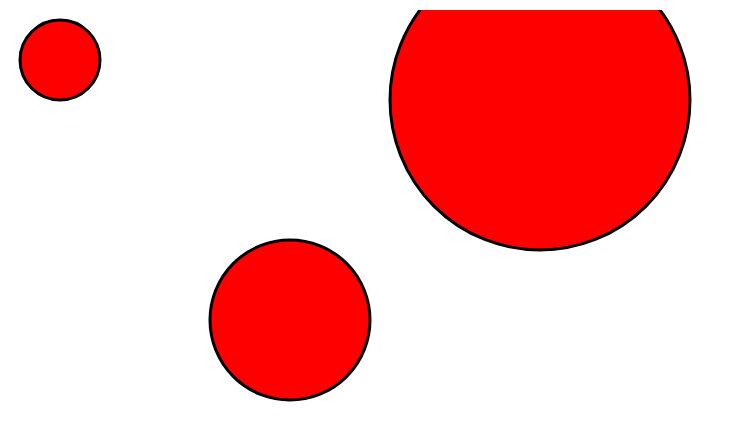
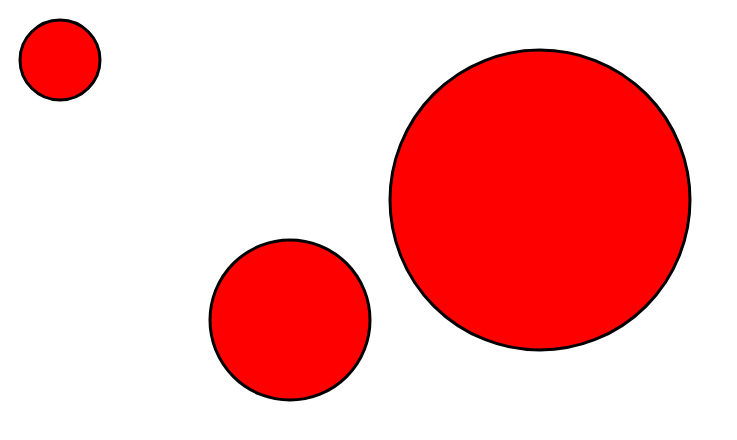
Before and after one commit to cusebs/cusebs.github.io, a plain HTML site: page index.html in a window 1280 px wide. Shown: the top 440 px of the page, without its empty margins (0-737 px from the left). Drawn offline with Linux system fonts and the light colour scheme.

Commit message:
Moved circle

```diff
--- a/index.html
+++ b/index.html
@@ -6,7 +6,7 @@
 		<svg height="5000" width="5000">
 			<circle cx="50" cy="50" r="40" stroke="black" stroke-width="3" fill="red" />
 			<circle cx="280" cy="310" r="80" stroke="black" stroke-width="3" fill="red" />
-			<circle cx="530" cy="90" r="150" stroke="black" stroke-width="3" fill="red" />
+			<circle cx="530" cy="190" r="150" stroke="black" stroke-width="3" fill="red" />
 		</svg>
 	</div>
 
```
